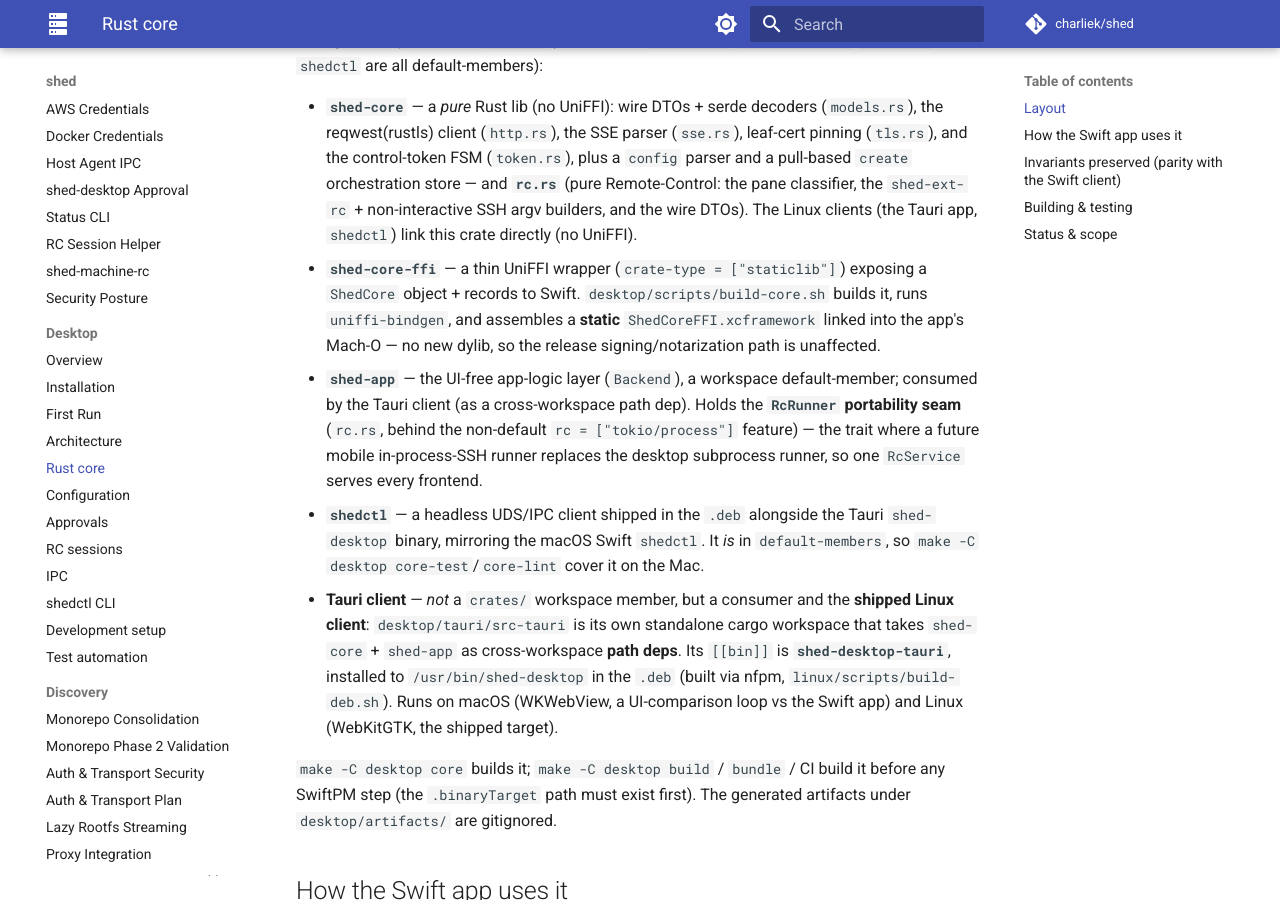
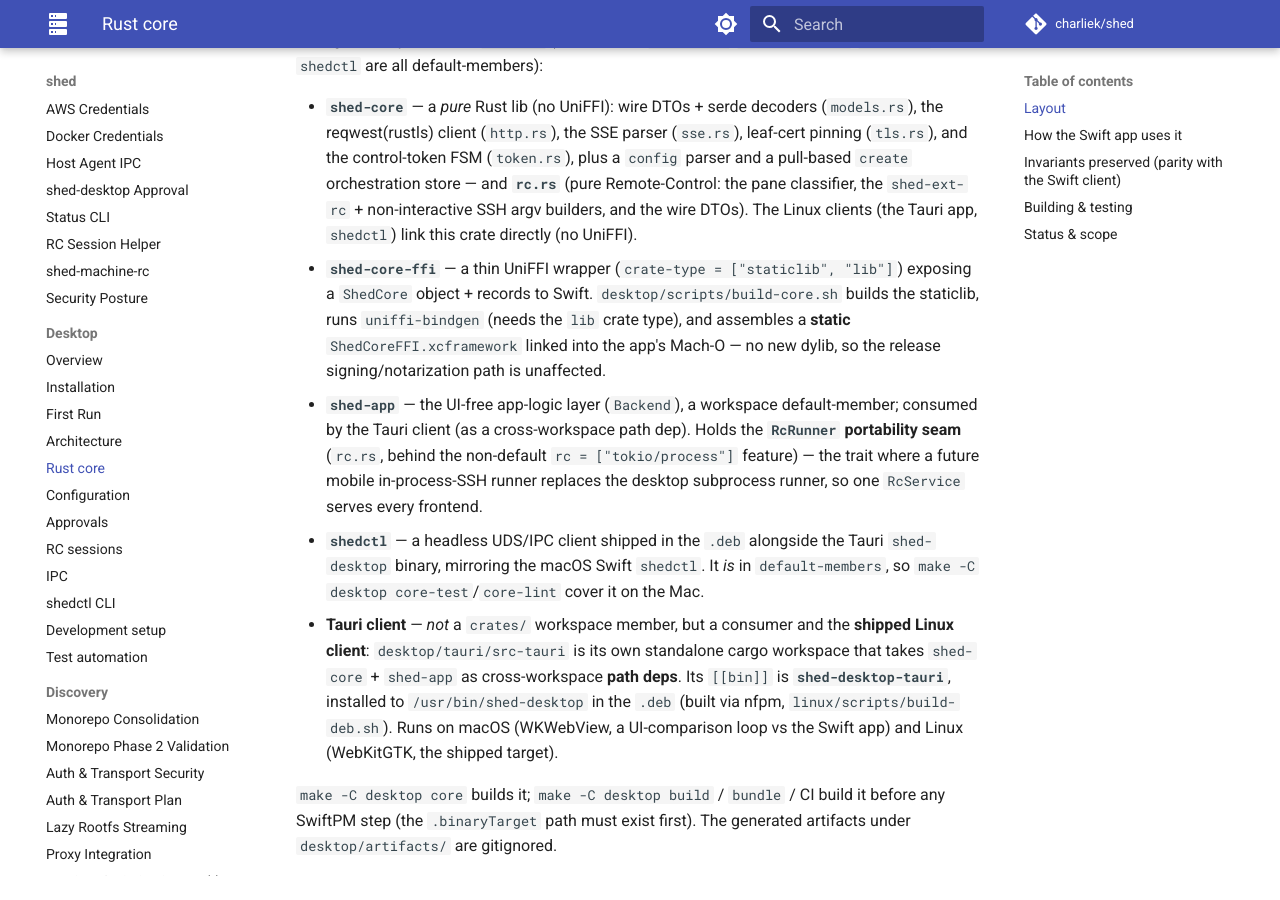
Before and after one commit to charliek/shed, an MkDocs documentation site: the page built from docs/desktop/rust-core.md, in a window 1280 px wide and 900 px high, scrolled down 346 px. Built offline with MkDocs 1.6.1 and Material for MkDocs 9.7.7, drawn with Linux system fonts in a browser that asks for light colours; comment, search, counter and statistics services are not loaded.

Commit message:
docs: clarify shed-core-ffi dual crate-type for uniffi-bindgen
Keep staticlib+lib so the app still links a .a while cargo run --bin
uniffi-bindgen continues to work; update guidelines that said staticlib-only.

Co-authored-by: Cursor <cursoragent@cursor.com>

```diff
--- a/docs/desktop/rust-core.md
+++ b/docs/desktop/rust-core.md
@@ -18,11 +18,11 @@ A cargo workspace under `crates/` (its members `shed-core`, `shed-core-ffi`,
   store — and **`rc.rs`** (pure Remote-Control: the pane classifier, the
   `shed-ext-rc` + non-interactive SSH argv builders, and the wire DTOs). The Linux
   clients (the Tauri app, `shedctl`) link this crate directly (no UniFFI).
-- **`shed-core-ffi`** — a thin UniFFI wrapper (`crate-type = ["staticlib"]`)
+- **`shed-core-ffi`** — a thin UniFFI wrapper (`crate-type = ["staticlib", "lib"]`)
   exposing a `ShedCore` object + records to Swift. `desktop/scripts/build-core.sh`
-  builds it, runs `uniffi-bindgen`, and assembles a **static**
-  `ShedCoreFFI.xcframework` linked into the app's Mach-O — no new dylib, so the
-  release signing/notarization path is unaffected.
+  builds the staticlib, runs `uniffi-bindgen` (needs the `lib` crate type), and
+  assembles a **static** `ShedCoreFFI.xcframework` linked into the app's Mach-O —
+  no new dylib, so the release signing/notarization path is unaffected.
 - **`shed-app`** — the UI-free app-logic layer (`Backend`), a workspace
   default-member; consumed by the Tauri client (as a cross-workspace path dep).
   Holds the **`RcRunner` portability seam** (`rc.rs`, behind the
```
Also changed, not shown: crates/CLAUDE.md (+4 -3 lines).
